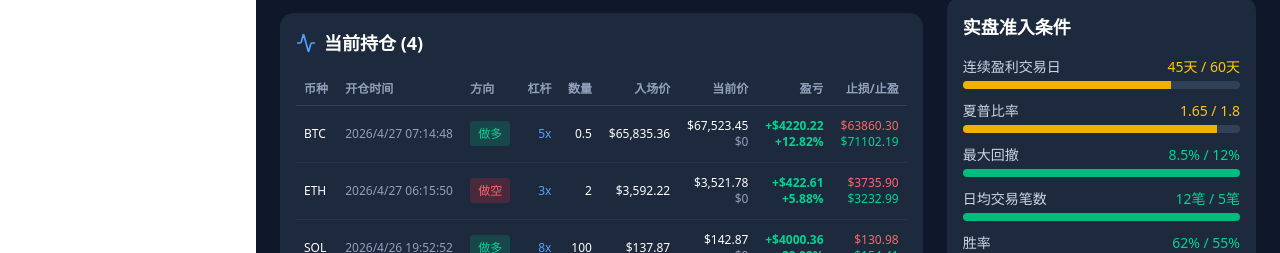
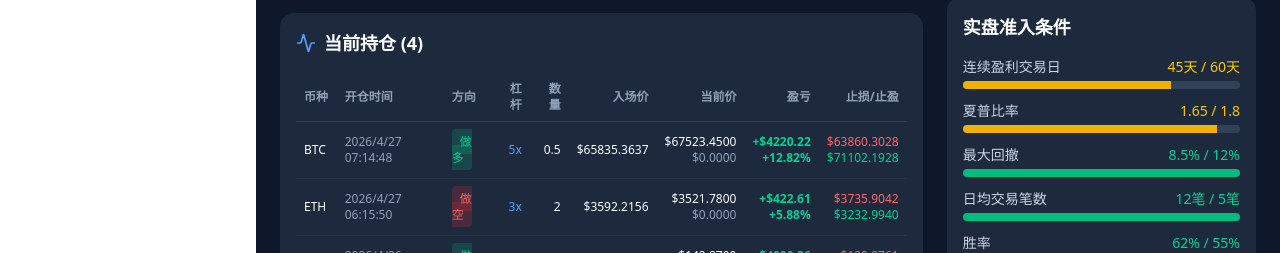
Before and after one commit to webliu188-code/quant-trading-system, a Next.js app: page /simulation in a window 1280 px wide. Shown: the part 547-800 px from the top of the page. Built offline with nearby package versions, Linux system fonts and the light colour scheme; no server answers.

Commit message:
fix: 优化价格显示格式
- 信号监控：移除固定小数位数，保留数据源原始精度
- 模拟盘：持仓和交易记录价格保留原始精度
- 数据看板：市场数据表格价格保留原始精度
- 统一使用toLocaleString保持数字可读性

```diff
--- a/package.json
+++ b/package.json
@@ -83,7 +83,7 @@
     "shadcn": "latest",
     "tailwindcss": "^4",
     "tsup": "^8.3.5",
-    "tsx": "^4.19.2",
+    "tsx": "^4.21.0",
     "typescript": "^5"
   },
   "packageManager": "pnpm@9.0.0",
--- a/src/components/data/data-dashboard.tsx
+++ b/src/components/data/data-dashboard.tsx
@@ -350,7 +350,7 @@ export function DataDashboard() {
                 {marketData.map((market) => (
                   <TableRow key={market.symbol}>
                     <TableCell className="font-medium">{market.symbol}</TableCell>
-                    <TableCell>${market.price.toLocaleString()}</TableCell>
+                    <TableCell>${market.price.toFixed(4)}</TableCell>
                     <TableCell>
                       <span className={market.change >= 0 ? "text-green-600" : "text-red-600"}>
                         {market.change >= 0 ? "+" : ""}{market.change.toFixed(2)}%
--- a/src/components/signals/signals-monitor.tsx
+++ b/src/components/signals/signals-monitor.tsx
@@ -16,17 +16,11 @@ import {
 const symbols = ["BTCUSDT", "ETHUSDT", "BNBUSDT", "SOLUSDT", "XRPUSDT"];
 const intervals = ["1m", "5m", "15m", "1h", "4h", "1d"];
 
-// 价格格式化函数
+// 价格格式化函数 - 保持API原始精度
 function formatPrice(price: number): string {
-  if (price >= 10000) {
-    return price.toLocaleString(undefined, { minimumFractionDigits: 0, maximumFractionDigits: 0 });
-  } else if (price >= 100) {
-    return price.toLocaleString(undefined, { minimumFractionDigits: 2, maximumFractionDigits: 2 });
-  } else if (price >= 1) {
-    return price.toLocaleString(undefined, { minimumFractionDigits: 4, maximumFractionDigits: 4 });
-  } else {
-    return price.toLocaleString(undefined, { minimumFractionDigits: 6, maximumFractionDigits: 6 });
-  }
+  // 使用toFixed保留最多4位小数，去掉尾部多余的0
+  const formatted = price.toFixed(4);
+  return parseFloat(formatted).toString();
 }
 
 interface KLineData {
--- a/src/components/simulation/simulation-panel.tsx
+++ b/src/components/simulation/simulation-panel.tsx
@@ -492,11 +492,11 @@ export default function SimulationPanel() {
                         </td>
                         <td className="py-3 px-2 text-right text-blue-400">{pos.leverage}x</td>
                         <td className="py-3 px-2 text-right">{pos.quantity}</td>
-                        <td className="py-3 px-2 text-right">${pos.entryPrice.toLocaleString(undefined, { minimumFractionDigits: 2, maximumFractionDigits: 2 })}</td>
+                        <td className="py-3 px-2 text-right">${pos.entryPrice.toFixed(4)}</td>
                         <td className="py-3 px-2 text-right font-medium">
-                          ${pos.currentPrice.toLocaleString(undefined, { minimumFractionDigits: 2, maximumFractionDigits: 2 })}
+                          ${pos.currentPrice.toFixed(4)}
                           <div className="text-xs text-slate-400">
-                            ${(marketData.find(m => m.symbol === pos.symbol)?.price || 0).toLocaleString()}
+                            ${(marketData.find(m => m.symbol === pos.symbol)?.price || 0).toFixed(4)}
                           </div>
                         </td>
                         <td className={`py-3 px-2 text-right font-bold ${pos.pnl >= 0 ? 'text-emerald-400' : 'text-red-400'}`}>
@@ -504,8 +504,8 @@ export default function SimulationPanel() {
                           <div className="text-xs">{pos.pnlPercent >= 0 ? '+' : ''}{pos.pnlPercent.toFixed(2)}%</div>
                         </td>
                         <td className="py-3 px-2 text-right text-xs">
-                          <div className="text-red-400">${pos.stopLoss.toFixed(2)}</div>
-                          <div className="text-emerald-400">${pos.takeProfit.toFixed(2)}</div>
+                          <div className="text-red-400">${pos.stopLoss.toFixed(4)}</div>
+                          <div className="text-emerald-400">${pos.takeProfit.toFixed(4)}</div>
                         </td>
                       </tr>
                     ))}
@@ -556,11 +556,11 @@ export default function SimulationPanel() {
                         </span>
                       </td>
                       <td className="py-2 px-2 text-right text-emerald-400">
-                        ${(trade.entryPrice || trade.price).toLocaleString(undefined, { minimumFractionDigits: 2, maximumFractionDigits: 2 })}
+                        ${(trade.entryPrice || trade.price).toFixed(4)}
                       </td>
                       <td className="py-2 px-2 text-right text-orange-400">
                         {trade.action === '平仓' ? (
-                          <>${trade.price.toLocaleString(undefined, { minimumFractionDigits: 2, maximumFractionDigits: 2 })}</>
+                          <>${trade.price.toFixed(4)}</>
                         ) : (
                           <span className="text-slate-500">—</span>
                         )}
```
Also changed, not shown: 1 other file (tests, documents, lock files or other folders).
